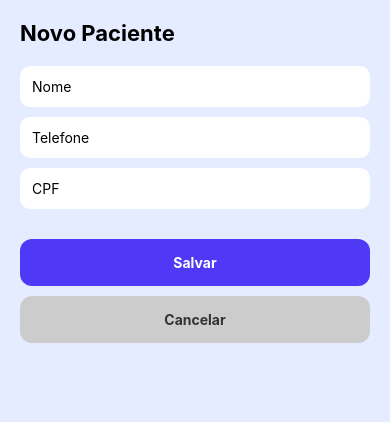
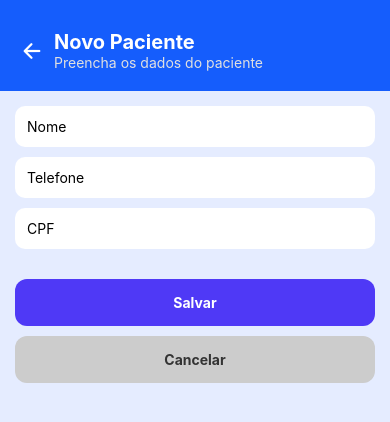
Before and after one commit to Leonardo-do-Playstation/Paulistinha_ClinicaMedica, a React Native app: screen /CreatePatient in a window 390 px wide. Shown: the top 422 px of the page. Built offline with nearby package versions, Linux system fonts and the light colour scheme.

Commit message:
:recycle: Refactor: Refactored CreatePatient screen to use TitleCard Component and removed ScrollView from ManagerPatients

```diff
--- a/src/screens/HomeCardScreens/ManagerPatients/CreatePatients/CreatePatient.tsx
+++ b/src/screens/HomeCardScreens/ManagerPatients/CreatePatients/CreatePatient.tsx
@@ -1,12 +1,8 @@
 import React, { useState } from "react";
-import {
-  View,
-  Text,
-  TextInput,
-  TouchableOpacity,
-  StyleSheet, Alert
-} from "react-native";
+import { View, Text, TextInput, TouchableOpacity } from "react-native";
 import { useNavigation } from "@react-navigation/native";
+import { TitleCard } from "../../../../components/TitleCard/TitleCard";
+import { styles } from "./CreatePatientStyle";
 
 export default function CreatePatient() {
   const navigation: any = useNavigation();
@@ -16,30 +12,34 @@ export default function CreatePatient() {
   const [cpf, setCpf] = useState("");
 
   return (
-    <View style={{ flex: 1, padding: 20, backgroundColor: "#E5ECFF" }}>
-      <Text style={{ fontSize: 22, fontWeight: "bold", marginBottom: 20 }}>
-        Novo Paciente
-      </Text>
+    <View style={{ flex: 1, backgroundColor: "#E5ECFF" }}>
+      <TitleCard
+        title="Novo Paciente"
+        subtitle="Preencha os dados do paciente"
+        backgroundColor="#155DFC"
+        onBack={() => navigation.goBack()}
+      ></TitleCard>
 
+      <View style={{ padding: 15 }}>
         <TextInput
           placeholder="Nome"
           value={name}
           onChangeText={setName}
-        style={inputStyle}
+          style={styles.inputStyle}
         />
 
         <TextInput
           placeholder="Telefone"
           value={phone}
           onChangeText={setPhone}
-        style={inputStyle}
+          style={styles.inputStyle}
         />
 
         <TextInput
           placeholder="CPF"
           value={cpf}
           onChangeText={setCpf}
-        style={inputStyle}
+          style={styles.inputStyle}
         />
 
         <TouchableOpacity
@@ -63,22 +63,6 @@ export default function CreatePatient() {
           <Text style={{ color: "#333", fontWeight: "bold" }}>Cancelar</Text>
         </TouchableOpacity>
       </View>
+    </View>
   );
 }
-
-const inputStyle = {
-  backgroundColor: "#fff",
-  padding: 12,
-  borderRadius: 10,
-  marginBottom: 10,
-};
-
-const styles = StyleSheet.create({
-  button: {
-    backgroundColor: "#4F39F6",
-    padding: 15,
-    borderRadius: 12,
-    alignItems: "center",
-    marginTop: 20,
-  },
-});
--- a/src/screens/HomeCardScreens/ManagerPatients/CreatePatients/CreatePatientStyle.tsx
+++ b/src/screens/HomeCardScreens/ManagerPatients/CreatePatients/CreatePatientStyle.tsx
@@ -1,6 +1,6 @@
 import { StyleSheet } from "react-native";
 
-const styles = StyleSheet.create({
+export const styles = StyleSheet.create({
   button: {
     backgroundColor: "#4F39F6",
     padding: 15,
@@ -8,4 +8,10 @@ const styles = StyleSheet.create({
     alignItems: "center",
     marginTop: 20,
   },
+  inputStyle: {
+    backgroundColor: "#fff",
+    padding: 12,
+    borderRadius: 10,
+    marginBottom: 10,
+  },
 });
--- a/src/screens/HomeCardScreens/ManagerPatients/ManagerPatients.tsx
+++ b/src/screens/HomeCardScreens/ManagerPatients/ManagerPatients.tsx
@@ -9,7 +9,6 @@ export default function ManagerPatients() {
 
   return (
     <View style={{ flex: 1, backgroundColor: "#E5ECFF" }}>
-      <ScrollView>
       <TitleCard
         title="Clientes"
         subtitle="Gerenciar Pacientes"
@@ -17,7 +16,6 @@ export default function ManagerPatients() {
         onBack={() => navigation.goBack()}
       />
       <ListPatient />
-      </ScrollView>
     </View>
   );
 }
```
Lines whose indentation alone changed are shown as unchanged.
